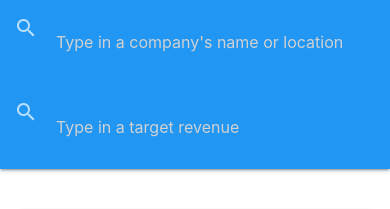
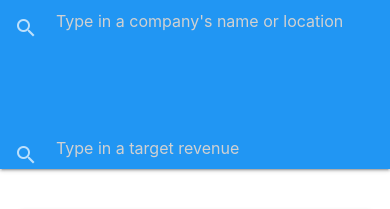
Before and after one commit to Zkang0729/insiten-code, a React (Create React App) app in the folder client/: page / in a window 390 px wide. Shown: the top 209 px of the page. Built offline with nearby package versions, Linux system fonts and the light colour scheme; no server answers.

Commit message:
Version 1.0.1

```diff
--- a/client/src/components/layout/TargetBar.css
+++ b/client/src/components/layout/TargetBar.css
@@ -27,6 +27,10 @@ form {
     height: 10vh;
   }
 
+  .searchBar:nth-child(2) {
+    margin-top: 10vh;
+  }
+
   nav.blue {
     height: 20vh;
   }
```
